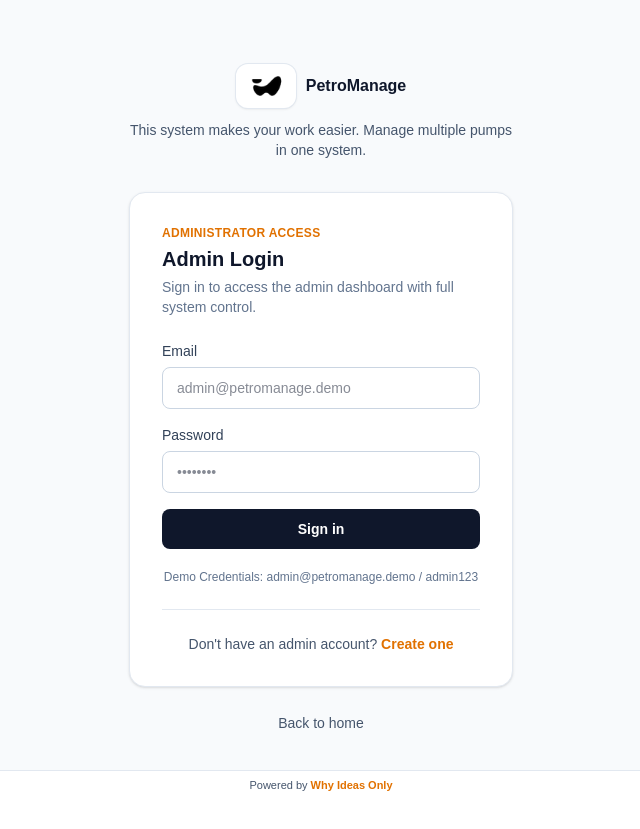
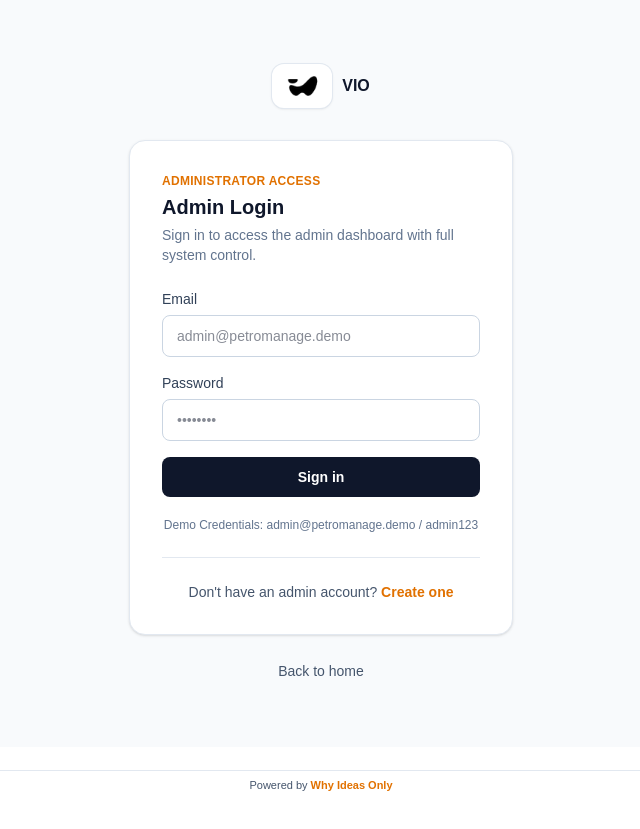
Before and after one commit to mudassir0140/petroleum-managemnets-system, a Next.js app: page /admin/login in a window 1280 px wide. Shown: the whole page, without its empty margins (319-959 px from the left). After the commit the page ends 800 px from the top, so only its background shows below. Built offline with nearby package versions, Linux system fonts and the light colour scheme.

Commit message:
Login pages: show VIO beside logo, drop tagline; remove home hero logo
- Login pages show the company logo with "VIO" beside it; the tagline
  paragraph is removed
- Home hero no longer renders the logo; its markup and import are removed

Co-Authored-By: Claude Haiku 5.5 <noreply@anthropic.com>

```diff
--- a/src/app/admin/(auth)/login/page.tsx
+++ b/src/app/admin/(auth)/login/page.tsx
@@ -35,15 +35,12 @@ export default function AdminLoginPage() {
   return (
     <div className="flex min-h-full flex-1 items-center justify-center bg-slate-50 px-4 py-16 dark:bg-slate-950">
       <div className="w-full max-w-sm">
-        <Link href="/" className="flex items-center justify-center gap-2.5">
+        <Link href="/" className="mb-8 flex items-center justify-center gap-2.5">
           <Logo size="md" />
           <span className="text-base font-bold text-slate-900 dark:text-white">
-            PetroManage
+            VIO
           </span>
         </Link>
-        <p className="mb-8 mt-3 text-center text-sm text-slate-600 dark:text-slate-300">
-          This system makes your work easier. Manage multiple pumps in one system.
-        </p>
 
         <div className="rounded-2xl border border-slate-200 bg-white p-8 shadow-sm dark:border-slate-800 dark:bg-slate-900">
           <p className="text-xs font-semibold uppercase tracking-wide text-amber-600 dark:text-amber-400">
--- a/src/app/auth/login/page.tsx
+++ b/src/app/auth/login/page.tsx
@@ -118,15 +118,12 @@ export default function LoginPage() {
   return (
     <div className="flex min-h-full flex-1 items-center justify-center bg-slate-50 px-4 py-16 dark:bg-slate-950">
       <div className="w-full max-w-sm">
-        <Link href="/" className="flex items-center justify-center gap-2.5">
+        <Link href="/" className="mb-8 flex items-center justify-center gap-2.5">
           <Logo size="md" />
           <span className="text-base font-bold text-slate-900 dark:text-white">
-            PetroManage
+            VIO
           </span>
         </Link>
-        <p className="mb-8 mt-3 text-center text-sm text-slate-600 dark:text-slate-300">
-          This system makes your work easier. Manage multiple pumps in one system.
-        </p>
 
         <div className="rounded-2xl border border-slate-200 bg-white p-8 shadow-sm dark:border-slate-800 dark:bg-slate-900">
           <p className="text-xs font-semibold uppercase tracking-wide text-amber-600 dark:text-amber-400">
--- a/src/app/login/page.tsx
+++ b/src/app/login/page.tsx
@@ -15,15 +15,12 @@ export default async function LoginPage({
   return (
     <div className="flex min-h-full flex-1 items-center justify-center bg-slate-50 px-4 py-16 dark:bg-slate-950">
       <div className="w-full max-w-sm">
-        <Link href="/" className="flex items-center justify-center gap-2.5">
+        <Link href="/" className="mb-8 flex items-center justify-center gap-2.5">
           <Logo size="md" />
           <span className="text-base font-bold text-slate-900 dark:text-white">
-            PetroManage
+            VIO
           </span>
         </Link>
-        <p className="mb-8 mt-3 text-center text-sm text-slate-600 dark:text-slate-300">
-          This system makes your work easier. Manage multiple pumps in one system.
-        </p>
 
         <div className="rounded-2xl border border-slate-200 bg-white p-8 shadow-sm dark:border-slate-800 dark:bg-slate-900">
           <p className="text-xs font-semibold uppercase tracking-wide text-amber-600 dark:text-amber-400">
--- a/src/app/page.tsx
+++ b/src/app/page.tsx
@@ -1,7 +1,6 @@
 "use client";
 
 import { SiteHeader } from "@/components/site-header";
-import { Logo } from "@/components/brand/Logo";
 
 export default function Home() {
   return (
@@ -24,10 +23,6 @@ export default function Home() {
 
           <div className="relative mx-auto max-w-4xl px-4 py-20 sm:px-6 sm:py-32 lg:px-8">
             <div className="text-center">
-              <div className="flex justify-center mb-8">
-                <Logo size="lg" />
-              </div>
-
               <h1 className="text-5xl font-bold tracking-tight text-white sm:text-6xl">
                 Petrol & Diesel Management
               </h1>
--- a/src/app/pump-owner/login/page.tsx
+++ b/src/app/pump-owner/login/page.tsx
@@ -42,15 +42,12 @@ export default function PumpOwnerLoginPage() {
   return (
     <div className="flex min-h-full flex-1 items-center justify-center bg-slate-50 px-4 py-16 dark:bg-slate-950">
       <div className="w-full max-w-sm">
-        <Link href="/" className="flex items-center justify-center gap-2.5">
+        <Link href="/" className="mb-8 flex items-center justify-center gap-2.5">
           <Logo size="md" />
           <span className="text-base font-bold text-slate-900 dark:text-white">
-            PetroManage
+            VIO
           </span>
         </Link>
-        <p className="mb-8 mt-3 text-center text-sm text-slate-600 dark:text-slate-300">
-          This system makes your work easier. Manage multiple pumps in one system.
-        </p>
 
         <div className="rounded-2xl border border-slate-200 bg-white p-8 shadow-sm dark:border-slate-800 dark:bg-slate-900">
           <p className="text-xs font-semibold uppercase tracking-wide text-amber-600 dark:text-amber-400">
```
